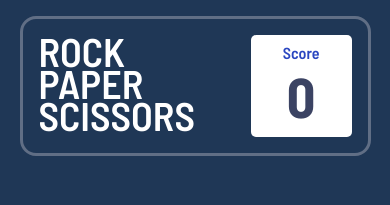
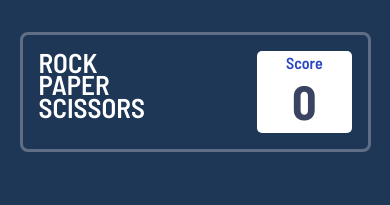
Before and after one commit to emirbuckun/rock-paper-scissors, a React (Vite) app: page /game in a window 390 px wide. Shown: the top 205 px of the page. Built offline with nearby package versions, Linux system fonts and the light colour scheme.

Commit message:
Change font size and padding in header for small devices

```diff
--- a/src/components/Header/header.css
+++ b/src/components/Header/header.css
@@ -34,10 +34,19 @@
 /* MEDIA FOR SMALL DEVICES */
 @media screen and (max-width: 45rem) {
   .header {
-    margin-top: 1rem;
+    border-radius: 0.5rem;
+  }
+
+  .header .text {
+    font-size: 1.7rem;
+    line-height: 1.4rem;
   }
 
   .score-box {
-    padding: 0.5rem 2rem;
+    padding: 0.15rem 1.8rem;
+  }
+
+  .score {
+    font-size: 3rem;
   }
 }
```
